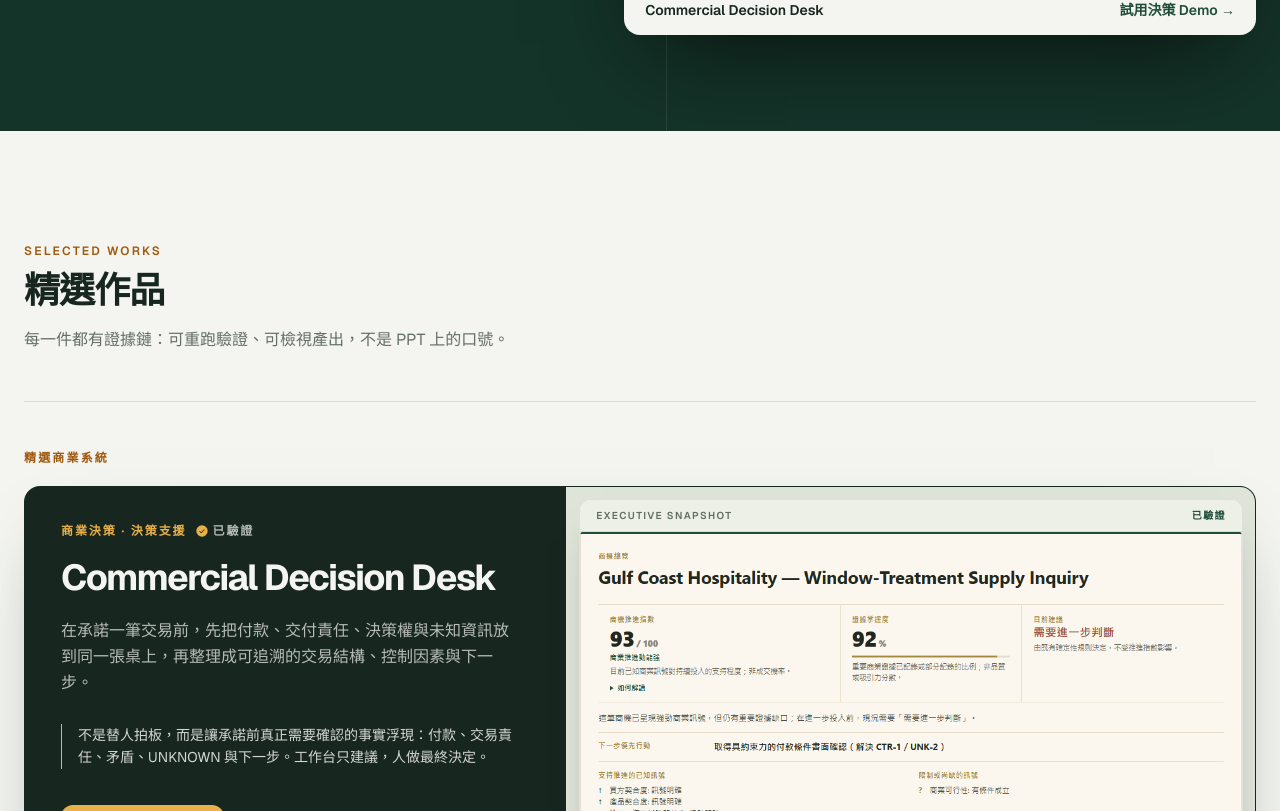
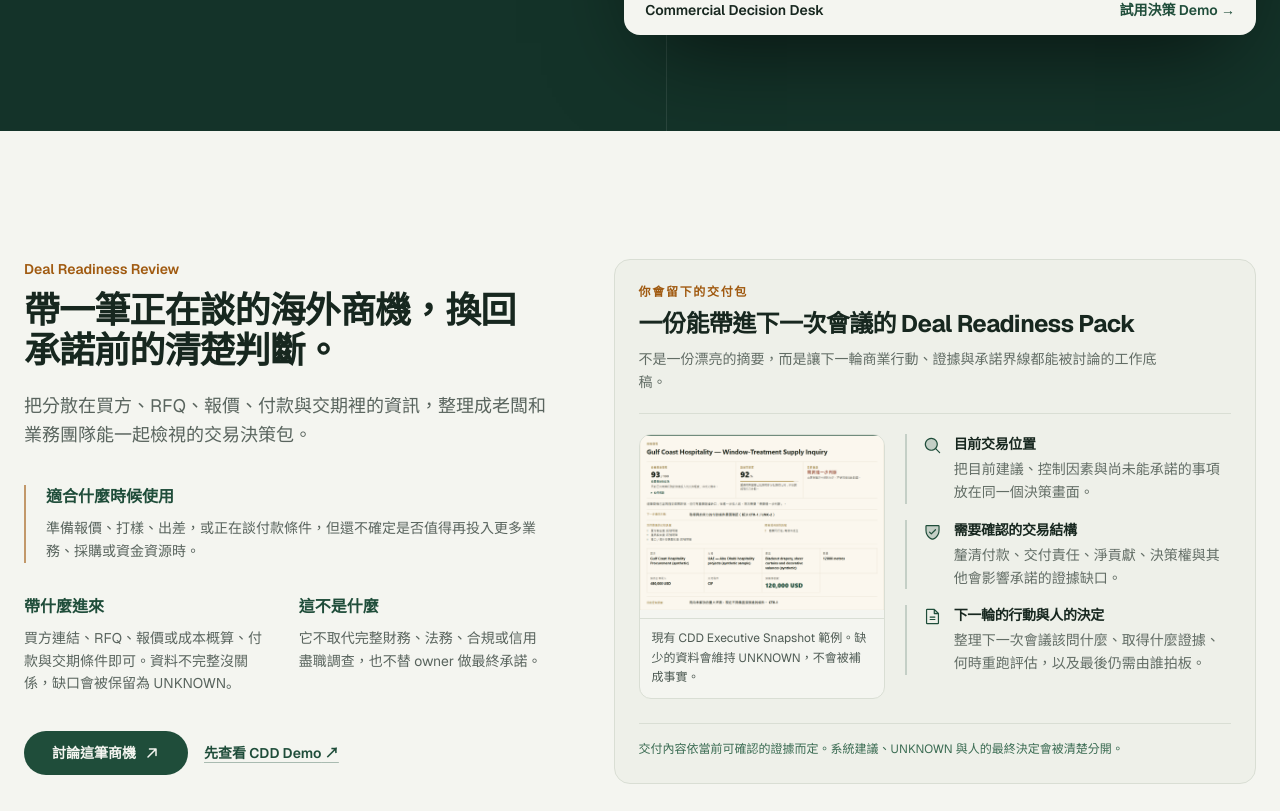
Before and after one commit to apchen1978/pauls-tradecraft, a React (Vite) app: page / in a window 1280 px wide. Shown: the part 709-1520 px from the top of the page. Built offline with nearby package versions, Linux system fonts and the light colour scheme.

Commit message:
feat(portfolio): add deal readiness service

```diff
--- a/src/App.jsx
+++ b/src/App.jsx
@@ -2,6 +2,7 @@
 import { LangProvider, useLang } from "./i18n.jsx";
 import Nav from "./components/Nav.jsx";
 import Hero from "./components/Hero.jsx";
+import DealReadiness from "./components/DealReadiness.jsx";
 import Works from "./components/Works.jsx";
 import Capabilities from "./components/Capabilities.jsx";
 import HowIWork from "./components/HowIWork.jsx";
@@ -27,6 +28,7 @@
           <Nav />
           <main id="main">
             <Hero />
+            <DealReadiness />
             <Works />
             <Capabilities />
             <HowIWork />
--- /dev/null
+++ b/src/components/DealReadiness.jsx
@@ -0,0 +1,106 @@
+import { motion } from "motion/react";
+import { ArrowUpRight, FileText, MagnifyingGlass, ShieldCheck } from "@phosphor-icons/react";
+import { useLang } from "../i18n.jsx";
+
+const snapshotByLang = {
+  zh: "/images/cdd-executive-snapshot-zh-v02.png",
+  en: "/images/cdd-executive-snapshot-en-v02.png",
+};
+
+const icons = [MagnifyingGlass, ShieldCheck, FileText];
+
+export default function DealReadiness() {
+  const { lang, t } = useLang();
+  const service = t.dealReadiness;
+
+  return (
+    <section id="deal-readiness" className="scroll-mt-24 border-b border-line bg-bone">
+      <div className="mx-auto grid max-w-7xl gap-12 px-4 py-24 md:px-6 md:py-32 lg:grid-cols-[0.9fr_1.1fr] lg:items-start lg:gap-16">
+        <div className="max-w-xl">
+          <p className="text-sm font-semibold text-amber">{service.kicker}</p>
+          <h2 className="mt-3 text-3xl font-bold tracking-tight md:text-4xl">{service.headline}</h2>
+          <p className="mt-5 text-base leading-relaxed text-ink/70 md:text-lg">{service.intro}</p>
+
+          <div className="mt-9 border-l-2 border-amber/60 pl-5">
+            <h3 className="text-base font-bold text-forest">{service.whenTitle}</h3>
+            <p className="mt-2 text-sm leading-relaxed text-ink/70">{service.when}</p>
+          </div>
+
+          <div className="mt-8 grid gap-6 sm:grid-cols-2">
+            <div>
+              <h3 className="text-base font-bold text-forest">{service.bringTitle}</h3>
+              <p className="mt-2 text-sm leading-relaxed text-ink/70">{service.bring}</p>
+            </div>
+            <div>
+              <h3 className="text-base font-bold text-forest">{service.boundaryTitle}</h3>
+              <p className="mt-2 text-sm leading-relaxed text-ink/70">{service.boundary}</p>
+            </div>
+          </div>
+
+          <div className="mt-9 flex flex-wrap items-center gap-4">
+            <a
+              href="#contact"
+              className="inline-flex items-center justify-center gap-2 rounded-pill bg-forest px-7 py-3 text-sm font-bold text-bone transition-all hover:bg-moss active:scale-[0.98]"
+            >
+              {service.cta}
+              <ArrowUpRight size={16} weight="bold" aria-hidden="true" />
+            </a>
+            <a
+              href="https://apchen1978.github.io/commercial-decision-desk/"
+              target="_blank"
+              rel="noopener noreferrer"
+              className="text-sm font-semibold text-forest underline decoration-forest/35 underline-offset-4 transition-colors hover:text-amber"
+            >
+              {service.demoCta} ↗
+            </a>
+          </div>
+        </div>
+
+        <motion.div
+          initial={{ opacity: 0, y: 18 }}
+          whileInView={{ opacity: 1, y: 0 }}
+          viewport={{ once: true, margin: "-40px" }}
+          transition={{ duration: 0.5, ease: "easeOut" }}
+          className="rounded-card border border-line bg-paper/65 p-4 md:p-6"
+        >
+          <div className="border-b border-line pb-5">
+            <p className="text-xs font-bold tracking-[0.14em] text-amber">{service.packLabel}</p>
+            <h3 className="mt-2 text-2xl font-bold tracking-tight">{service.packTitle}</h3>
+            <p className="mt-2 max-w-[56ch] text-sm leading-relaxed text-ink/65">{service.packIntro}</p>
+          </div>
+
+          <div className="mt-5 grid gap-5 md:grid-cols-[0.86fr_1.14fr] md:items-start">
+            <figure className="overflow-hidden rounded-field border border-line bg-bone">
+              <img
+                src={snapshotByLang[lang]}
+                alt={service.snapshotAlt}
+                className="aspect-[4/3] w-full object-contain object-top"
+                loading="lazy"
+              />
+              <figcaption className="border-t border-line px-3 py-2.5 text-xs leading-relaxed text-ink/75">
+                {service.snapshotCaption}
+              </figcaption>
+            </figure>
+
+            <div className="grid gap-4">
+              {service.outputs.map((output, index) => {
+                const Icon = icons[index];
+                return (
+                  <article key={output.title} className="flex gap-3 border-l-2 border-forest/20 pl-4">
+                    <Icon size={19} weight="duotone" className="mt-0.5 shrink-0 text-forest" aria-hidden="true" />
+                    <div>
+                      <h4 className="text-sm font-bold tracking-tight">{output.title}</h4>
+                      <p className="mt-1 text-sm leading-relaxed text-ink/65">{output.body}</p>
+                    </div>
+                  </article>
+                );
+              })}
+            </div>
+          </div>
+
+          <p className="mt-6 border-t border-line pt-4 text-xs leading-relaxed text-moss">{service.packBoundary}</p>
+        </motion.div>
+      </div>
+    </section>
+  );
+}
--- a/src/components/Hero.jsx
+++ b/src/components/Hero.jsx
@@ -42,13 +42,13 @@
           </motion.p>
           <motion.div variants={fadeUp} className="mt-10 flex flex-wrap items-center gap-4">
             <a
-              href="#works"
+              href="#deal-readiness"
               className="rounded-field bg-gold px-7 py-3.5 text-sm font-bold text-pine transition-colors hover:bg-[#f2be61]"
             >
               {t.hero.ctaPrimary}
             </a>
             <a
-              href="#contact"
+              href="#works"
               className="rounded-field border border-bone/30 px-7 py-3.5 text-sm font-semibold text-bone transition-colors hover:border-bone/70"
             >
               {t.hero.ctaSecondary}
--- a/src/components/Nav.jsx
+++ b/src/components/Nav.jsx
@@ -8,7 +8,7 @@
 
   const links = [
     { href: "#works", label: t.nav.works },
-    { href: "#capabilities", label: t.nav.services },
+    { href: "#deal-readiness", label: t.nav.services },
     { href: "#how", label: t.nav.process },
     { href: "#about", label: t.nav.about },
   ];
--- a/src/i18n.jsx
+++ b/src/i18n.jsx
@@ -10,7 +10,7 @@
       headlineB: "團隊能推進的",
       headlineHighlight: "決策系統",
       sub: "從海外客戶開發、交易評估到付款與跟進控制，將實務判斷轉成可使用、可驗證的工作流程。",
-      ctaPrimary: "討論商業 Pilot",
+      ctaPrimary: "了解交易審視服務",
       ctaSecondary: "查看商業系統",
       imgCaption: "窗簾軟裝 Pilot 追蹤器 · 實際畫面",
       featuredKicker: "Featured business proof",
@@ -53,6 +53,30 @@
         result: "成果",
         evidence: "驗證",
       },
+    },
+    dealReadiness: {
+      kicker: "Deal Readiness Review",
+      headline: "帶一筆正在談的海外商機，換回承諾前的清楚判斷。",
+      intro: "把分散在買方、RFQ、報價、付款與交期裡的資訊，整理成老闆和業務團隊能一起檢視的交易決策包。",
+      whenTitle: "適合什麼時候使用",
+      when: "準備報價、打樣、出差，或正在談付款條件，但還不確定是否值得再投入更多業務、採購或資金資源時。",
+      bringTitle: "帶什麼進來",
+      bring: "買方連結、RFQ、報價或成本概算、付款與交期條件即可。資料不完整沒關係，缺口會被保留為 UNKNOWN。",
+      boundaryTitle: "這不是什麼",
+      boundary: "它不取代完整財務、法務、合規或信用盡職調查，也不替 owner 做最終承諾。",
+      cta: "討論這筆商機",
+      demoCta: "先查看 CDD Demo",
+      packLabel: "你會留下的交付包",
+      packTitle: "一份能帶進下一次會議的 Deal Readiness Pack",
+      packIntro: "不是一份漂亮的摘要，而是讓下一輪商業行動、證據與承諾界線都能被討論的工作底稿。",
+      snapshotAlt: "Commercial Decision Desk 的交易決策摘要畫面",
+      snapshotCaption: "現有 CDD Executive Snapshot 範例。缺少的資料會維持 UNKNOWN，不會被補成事實。",
+      outputs: [
+        { title: "目前交易位置", body: "把目前建議、控制因素與尚未能承諾的事項放在同一個決策畫面。" },
+        { title: "需要確認的交易結構", body: "釐清付款、交付責任、淨貢獻、決策權與其他會影響承諾的證據缺口。" },
+        { title: "下一輪的行動與人的決定", body: "整理下一次會議該問什麼、取得什麼證據、何時重跑評估，以及最後仍需由誰拍板。" },
+      ],
+      packBoundary: "交付內容依當前可確認的證據而定。系統建議、UNKNOWN 與人的最終決定會被清楚分開。",
     },
     capabilities: {
       eyebrow: "COMMERCIAL ENGAGEMENTS",
@@ -226,7 +250,7 @@
       headlineB: "into systems teams ",
       headlineHighlight: "can act on",
       sub: "From overseas lead qualification to deal review and payment control, I turn commercial judgment into usable, verifiable workflows.",
-      ctaPrimary: "Discuss a Commercial Pilot",
+      ctaPrimary: "See Deal Readiness Review",
       ctaSecondary: "View Commercial Systems",
       imgCaption: "Curtain soft-furnishing pilot tracker · live view",
       featuredKicker: "Featured business proof",
@@ -269,6 +293,30 @@
         result: "Outcome",
         evidence: "Evidence",
       },
+    },
+    dealReadiness: {
+      kicker: "DEAL READINESS REVIEW",
+      headline: "Bring one live overseas deal. Leave with a clear basis before commitment.",
+      intro: "Turn the information scattered across the buyer, RFQ, quote, payment terms, and timeline into a deal package the owner and commercial team can review together.",
+      whenTitle: "When it helps",
+      when: "Before quoting, sampling, travel, or agreeing payment terms, when the team is still unsure whether this deal deserves more sales, sourcing, or cash commitment.",
+      bringTitle: "Bring what you have",
+      bring: "A buyer link, RFQ, quote or cost estimate, and known payment or delivery terms. Incomplete information is acceptable. Gaps remain UNKNOWN.",
+      boundaryTitle: "What it does not replace",
+      boundary: "It is not full financial, legal, compliance, or credit due diligence. It does not make the owner's final commitment.",
+      cta: "Discuss this deal",
+      demoCta: "View the CDD Demo",
+      packLabel: "THE DELIVERY",
+      packTitle: "A Deal Readiness Pack for the next commercial meeting",
+      packIntro: "Not a polished summary. A working decision brief that makes the next action, evidence, and commitment boundary discussable.",
+      snapshotAlt: "Commercial Decision Desk executive deal snapshot",
+      snapshotCaption: "Existing CDD Executive Snapshot example. Missing information remains UNKNOWN. It is never filled in as fact.",
+      outputs: [
+        { title: "Current deal position", body: "Put the current recommendation, controlling factors, and items that cannot yet be committed on one decision surface." },
+        { title: "Deal structure to verify", body: "Clarify payment, delivery responsibility, net contribution, decision authority, and evidence gaps that affect commitment." },
+        { title: "Next action and human call", body: "Prepare the next meeting questions, evidence to obtain, rerun conditions, and the person who still makes the final call." },
+      ],
+      packBoundary: "The delivery reflects evidence that is currently confirmable. System recommendations, UNKNOWNs, and the final human decision remain distinct.",
     },
     capabilities: {
       eyebrow: "COMMERCIAL ENGAGEMENTS",
```
